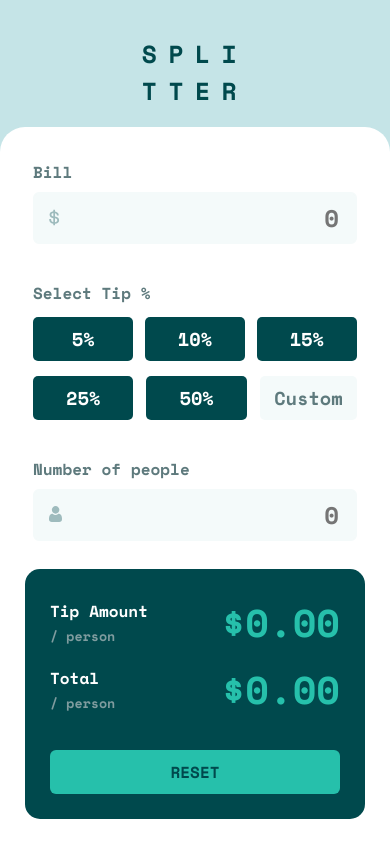
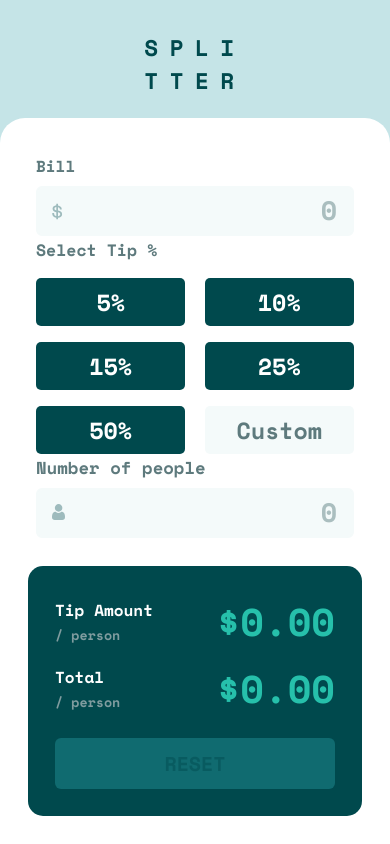
Before and after one commit to LucasVerasAquino/Tip-calculator, a plain HTML site: page index.html in a window 390 px wide. Drawn offline with nearby package versions, Linux system fonts and the light colour scheme.

Commit message:
Interface

```diff
--- a/index.html
+++ b/index.html
@@ -37,7 +37,6 @@
                         <div class="tip-percentage">
                             <p>Select Tip %</p>
                             <div class="tip-opts">
-                                <div class="tip-opts-topside">
                                 <button class="tip-percentage-button">
                                     5%
                                 </button>
@@ -47,8 +46,7 @@
                                 <button class="tip-percentage-button">
                                     15%
                                 </button>
-                                </div>
-                                <div class="tip-opts-downside">
+
                                 <button class="tip-percentage-button">
                                     25%
                                 </button>
@@ -60,7 +58,6 @@
                                     placeholder="Custom"
                                     class="custom-percentage-button"
                                 />
-                                </div>
                             </div>
                         </div>
 
@@ -104,7 +101,7 @@
                                 <div class="total-value">$0.00</div>
                             </div>
                         </div>
-                        <button class="reset-button">RESET</button>
+                        <button class="reset-button unable">RESET</button>
                     </div>
                 </div>
             </div>
--- a/style.css
+++ b/style.css
@@ -36,8 +36,8 @@ body {
     display: flex;
     justify-content: center;
     align-items: center;
-    width: 940px;
-    padding: 32px;
+    width: 960px;
+    padding: 31px;
     border-radius: 25px;
     margin-top: 100px;
 }
@@ -54,7 +54,7 @@ body {
     flex-direction: column;
     justify-content: space-between;
     height: 100%;
-    padding: 12px;
+    padding: 10px;
 }
 
 .left-side-card > .bill-amount {
@@ -81,7 +81,7 @@ body {
 }
 
 .tip-percentage > p {
-    margin-bottom: 15px;
+    font-size: 12.4pt;
     color: hsl(186, 14%, 43%);
 }
 
@@ -93,6 +93,7 @@ body {
     border: none;
     background-color: hsl(183, 100%, 15%);
     color: hsl(0, 0%, 100%);
+    margin-top: 16px;
 }
 
 .tip-percentage-button:hover {
@@ -109,14 +110,16 @@ body {
 .custom-percentage-button {
     padding: 8px 4px;
     border-radius: 5px;
-    width: 30%;
+    width: 31%;
     font-size: 19pt;
     border: none;
     background-color: hsl(183, 100%, 15%);
     color: hsl(0, 0%, 100%);
     background-color: hsl(189, 41%, 97%);
+    outline-color: hsl(172, 67%, 45%);
     color: hsl(183, 100%, 15%);
     text-align: end;
+    margin-top: 16px;
 }
 
 .custom-percentage-button::placeholder {
@@ -124,14 +127,9 @@ body {
     text-align: center;
 }
 
-.tip-opts-topside {
+.tip-opts {
     display: flex;
-    justify-content: space-between;
-    margin-bottom: 15px;
-}
-
-.tip-opts-downside {
-    display: flex;
+    flex-wrap: wrap;
     justify-content: space-between;
 }
 
@@ -152,17 +150,17 @@ body {
     color: hsl(186, 14%, 43%);
 }
 
-.people > input,
-.bill-amount > input {
+.bill-input,
+.people-input {
     color: hsl(183, 100%, 15%);
     border-color: hsl(189, 41%, 97%);
     border-style: solid;
     border-radius: 6px;
     outline-color: hsl(172, 67%, 45%);
     background-color: hsl(189, 41%, 97%);
-    padding: 6px 16px;
+    padding: 4px 15px;
     text-align: end;
-    font-size: 18pt;
+    font-size: 20pt;
 }
 
 input[type="number"]::-webkit-inner-spin-button,
@@ -171,10 +169,11 @@ input[type="number"]::-webkit-outer-spin-button {
     margin: 0;
 }
 
-.people > input::placeholder,
-.bill-amount > input::placeholder {
+.bill-input::placeholder,
+.people-input::placeholder {
     text-align: end;
-    font-size: 18pt;
+    font-size: 20pt;
+    color: hsla(183, 14%, 66%, 0.85);
 }
 
 /* ERROR */
@@ -224,7 +223,7 @@ input[type="number"]::-webkit-outer-spin-button {
     display: flex;
     align-items: center;
     justify-content: space-between;
-    margin-bottom: 35px;
+    margin-bottom: 25px;
 }
 
 .total-amount {
@@ -263,6 +262,12 @@ input[type="number"]::-webkit-outer-spin-button {
 .reset-button:hover {
     cursor: pointer;
     background-color: hsla(172, 67%, 80%, 0.8);
+}
+
+.reset-button.unable {
+    cursor: default;
+    background-color: hsl(183, 75%, 25%);
+    color: hsla(183, 100%, 15%, 0.45);
 }
 
 /* LAPTOP */
@@ -351,12 +356,12 @@ input[type="number"]::-webkit-outer-spin-button {
     }
 
     .tittle {
-        font-size: 18.5pt;
+        font-size: 17pt;
         letter-spacing: 11.5px;
         font-weight: bold;
         color: hsl(183, 100%, 15%);
         position: absolute;
-        top: 35px;
+        top: 31px;
     }
 
     .main-card {
@@ -366,8 +371,8 @@ input[type="number"]::-webkit-outer-spin-button {
         justify-content: center;
         align-items: center;
         width: 100vw;
-        height: 85vh;
-        padding: 25px;
+        height: 86vh;
+        padding: 28px;
         border-top-left-radius: 25px;
         border-top-right-radius: 25px;
         border-bottom-left-radius: 0;
@@ -390,6 +395,52 @@ input[type="number"]::-webkit-outer-spin-button {
         padding: 8px;
     }
 
+    .tip-percentage-button {
+        padding: 7px 3px;
+        border-radius: 5px;
+        width: 47%;
+        font-size: 17.5pt;
+        border: none;
+        background-color: hsl(183, 100%, 15%);
+        color: hsl(0, 0%, 100%);
+        margin-top: 16px;
+    }
+
+    .custom-percentage-button {
+        padding: 7px 3px;
+        border-radius: 5px;
+        width: 47%;
+        font-size: 17.5pt;
+        border: none;
+        background-color: hsl(183, 100%, 15%);
+        color: hsl(0, 0%, 100%);
+        background-color: hsl(189, 41%, 97%);
+        color: hsl(183, 100%, 15%);
+        text-align: end;
+        margin-top: 16px;
+    }
+
+    .people > input,
+    .bill-amount > input {
+        color: hsl(183, 100%, 15%);
+        border-color: hsl(189, 41%, 97%);
+        border-style: solid;
+        border-radius: 6px;
+        outline-color: hsl(172, 67%, 45%);
+        background-color: hsl(189, 41%, 97%);
+        padding: 5px 15px;
+        text-align: end;
+        font-size: 18pt;
+    }
+
+    .people > label {
+        font-size: 13pt;
+    }
+
+    .tip-percentage > p {
+        margin-bottom: 0;
+    }
+
     /* DOWNSIDE-SIDE */
     .right-side {
         width: 100%;
@@ -401,7 +452,7 @@ input[type="number"]::-webkit-outer-spin-button {
         justify-content: space-between;
         background-color: hsl(183, 100%, 15%);
         width: 100%;
-        padding: 25px;
+        padding: 27px;
         height: 250px;
         border-radius: 15px;
     }
@@ -418,4 +469,14 @@ input[type="number"]::-webkit-outer-spin-button {
         align-items: center;
         justify-content: space-between;
     }
+
+    .reset-button {
+        outline: none;
+        border: none;
+        background-color: hsl(172, 67%, 45%);
+        padding: 11px;
+        font-size: 15pt;
+        color: hsl(183, 100%, 15%);
+        border-radius: 6px;
+    }
 }
```
Lines whose indentation alone changed are shown as unchanged.
